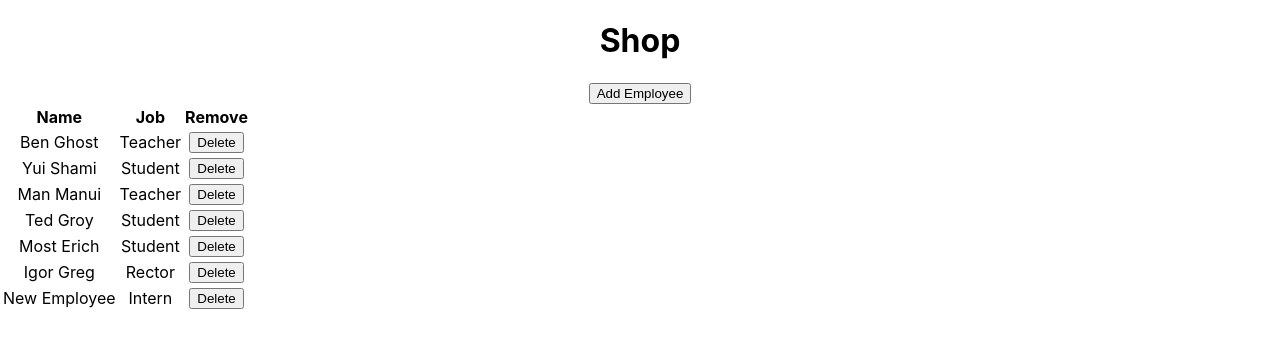
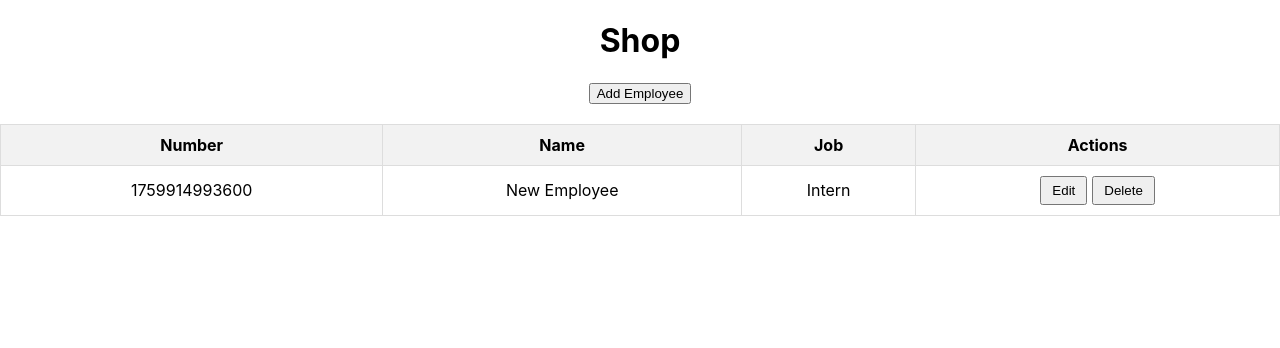
Before and after one commit to Patfiine/React_shop, a React (Create React App) app: page / in a window 1280 px wide. Both pictures are taken after a click on the button "Add Employee". Shown: the top 348 px of the page. Built offline with nearby package versions, Linux system fonts and the light colour scheme.

Commit message:
Добавил функцию изменения имени

```diff
--- a/src/App.js
+++ b/src/App.js
@@ -1,38 +1,56 @@
 import './App.css';
 import EmployeeAPI from "./api/services";
 import Table from "./Table";
-import React, { useState } from "react"; // импортируем хук useState для управления состоянием
+import React, { useState } from "react";
 
 function App() {
-  //  Инициализируем состояние сотрудников из API
   const [employees, setEmployees] = useState(EmployeeAPI.all());
 
-  //  Функция удаления сотрудника по ID
   const handleDelete = (id) => {
-    EmployeeAPI.delete(id); // удаляем из API
-    setEmployees([...EmployeeAPI.all()]); // обновляем состояние
+    EmployeeAPI.delete(id);
+    setEmployees([...EmployeeAPI.all()]);
   };
 
-  //  Функция добавления нового сотрудника
   const handleAdd = () => {
     const newEmployee = {
-      number: Date.now(), // уникальный ID на основе времени
-      name: "New Employee", // имя по умолчанию
-      job: "Intern", // должность по умолчанию
+      number: Date.now(),
+      name: "New Employee",
+      job: "Intern",
     };
-    EmployeeAPI.add(newEmployee); // добавляем в API
-    setEmployees([...EmployeeAPI.all()]); // обновляем состояние
+    EmployeeAPI.add(newEmployee);
+    setEmployees([...EmployeeAPI.all()]);
+  };
+
+  // Исправленная функция изменения имени
+  const handleEditName = (id, newName) => {
+    console.log('Editing:', id, newName); // для отладки
+
+    const employeeToUpdate = employees.find(emp => emp.number === id);
+
+    if (employeeToUpdate) {
+      const updatedEmployee = {
+        ...employeeToUpdate,
+        name: newName
+      };
+
+      // Вызываем update и проверяем результат
+      const result = EmployeeAPI.update(id, updatedEmployee);
+      console.log('Update result:', result); // для отладки
+
+      // Обновляем состояние на основе актуальных данных из API
+      setEmployees(EmployeeAPI.all());
+    }
   };
 
   return (
     <div className="App">
       <h1>Shop</h1>
-
-      {/*  Кнопка добавления нового сотрудника */}
       <button onClick={handleAdd}>Add Employee</button>
-
-      {/*  Таблица сотрудников с передачей данных и функции удаления */}
-      <Table employees={employees} onDelete={handleDelete} />
+      <Table
+        employees={employees}
+        onDelete={handleDelete}
+        onEditName={handleEditName}
+      />
     </div>
   );
 }
--- a/src/Table.js
+++ b/src/Table.js
@@ -1,30 +1,102 @@
-import React from "react";
+import React, { useState } from 'react';
 
-//  Компонент принимает список сотрудников и функцию удаления
-const Table = ({ employees, onDelete }) => {
+function Table({ employees, onDelete, onEditName }) {
+  const [editingId, setEditingId] = useState(null);
+  const [editName, setEditName] = useState('');
+
+  const handleEditClick = (employee) => {
+    setEditingId(employee.number);
+    setEditName(employee.name);
+  };
+
+  const handleSaveClick = (id) => {
+    if (editName.trim() !== '') {
+      onEditName(id, editName.trim());
+    }
+    setEditingId(null);
+    setEditName('');
+  };
+
+  const handleCancelClick = () => {
+    setEditingId(null);
+    setEditName('');
+  };
+
+  const handleKeyPress = (e, id) => {
+    if (e.key === 'Enter') {
+      handleSaveClick(id);
+    } else if (e.key === 'Escape') {
+      handleCancelClick();
+    }
+  };
+
   return (
-    <table>
+    <table style={{ width: '100%', borderCollapse: 'collapse', marginTop: '20px' }}>
       <thead>
-        <tr>
-          <th>Name</th>
-          <th>Job</th>
-          <th>Remove</th>
+        <tr style={{ backgroundColor: '#f2f2f2' }}>
+          <th style={{ padding: '10px', border: '1px solid #ddd' }}>Number</th>
+          <th style={{ padding: '10px', border: '1px solid #ddd' }}>Name</th>
+          <th style={{ padding: '10px', border: '1px solid #ddd' }}>Job</th>
+          <th style={{ padding: '10px', border: '1px solid #ddd' }}>Actions</th>
         </tr>
       </thead>
       <tbody>
-        {/*  Проходим по каждому сотруднику и отображаем строку */}
-        {employees.map((employee) => (
+        {employees.map(employee => (
           <tr key={employee.number}>
-            <td>{employee.name}</td>
-            <td>{employee.job}</td>
-            <td>
-              <button onClick={() => onDelete(employee.number)}>Delete</button>
+            <td style={{ padding: '10px', border: '1px solid #ddd' }}>{employee.number}</td>
+            <td style={{ padding: '10px', border: '1px solid #ddd' }}>
+              {editingId === employee.number ? (
+                <input
+                  type="text"
+                  value={editName}
+                  onChange={(e) => setEditName(e.target.value)}
+                  onKeyDown={(e) => handleKeyPress(e, employee.number)}
+                  autoFocus
+                  style={{ width: '100%', padding: '5px' }}
+                />
+              ) : (
+                employee.name
+              )}
+            </td>
+            <td style={{ padding: '10px', border: '1px solid #ddd' }}>{employee.job}</td>
+            <td style={{ padding: '10px', border: '1px solid #ddd' }}>
+              {editingId === employee.number ? (
+                <div>
+                  <button
+                    onClick={() => handleSaveClick(employee.number)}
+                    style={{ marginRight: '5px', padding: '5px 10px' }}
+                  >
+                    Save
+                  </button>
+                  <button
+                    onClick={handleCancelClick}
+                    style={{ padding: '5px 10px' }}
+                  >
+                    Cancel
+                  </button>
+                </div>
+              ) : (
+                <div>
+                  <button
+                    onClick={() => handleEditClick(employee)}
+                    style={{ marginRight: '5px', padding: '5px 10px' }}
+                  >
+                    Edit
+                  </button>
+                  <button
+                    onClick={() => onDelete(employee.number)}
+                    style={{ padding: '5px 10px' }}
+                  >
+                    Delete
+                  </button>
+                </div>
+              )}
             </td>
           </tr>
         ))}
       </tbody>
     </table>
   );
-};
+}
 
 export default Table;
--- a/src/api/services.js
+++ b/src/api/services.js
@@ -1,43 +1,33 @@
-
 const EmployeeAPI = {
-    employees: [
-      { number: 1, name: "Ben Ghost", job: "Teacher" },
-      { number: 2, name: "Yui Shami", job: "Student" },
-      { number: 3, name: "Man Manui", job: "Teacher" },
-      { number: 4, name: "Ted Groy", job: "Student" },
-      { number: 5, name: "Most Erich", job: "Student" },
-      { number: 6, name: "Igor Greg", job: "Rector" },
-    ],
-
-    //  Получить всех сотрудников
-    all: function () {
-      return this.employees;
+    all: () => {
+      const employees = JSON.parse(localStorage.getItem('employees') || '[]');
+      return employees;
     },
 
-    //  Найти сотрудника по ID
-    get: function (id) {
-      return this.employees.find((p) => p.number === id);
-    },
-
-    //  Удалить сотрудника по ID
-    delete: function (id) {
-      this.employees = this.employees.filter((p) => p.number !== id);
-    },
-
-    //  Добавить нового сотрудника
-    add: function (employee) {
-      this.employees.push(employee); // push добавляет в конец массива
+    add: (employee) => {
+      const employees = EmployeeAPI.all();
+      employees.push(employee);
+      localStorage.setItem('employees', JSON.stringify(employees));
       return employee;
     },
 
-    //  Обновить данные сотрудника
-    update: function (employee) {
-      const index = this.employees.findIndex((p) => p.number === employee.number);
+    delete: (id) => {
+      let employees = EmployeeAPI.all();
+      employees = employees.filter(emp => emp.number !== id);
+      localStorage.setItem('employees', JSON.stringify(employees));
+    },
+
+    update: (id, updatedEmployee) => {
+      let employees = EmployeeAPI.all();
+      const index = employees.findIndex(emp => emp.number === id);
+
       if (index !== -1) {
-        this.employees[index] = employee; // заменяем по индексу
+        employees[index] = { ...employees[index], ...updatedEmployee };
+        localStorage.setItem('employees', JSON.stringify(employees));
+        return employees[index];
       }
-      return employee;
-    },
+      return null;
+    }
   };
 
   export default EmployeeAPI;
```
